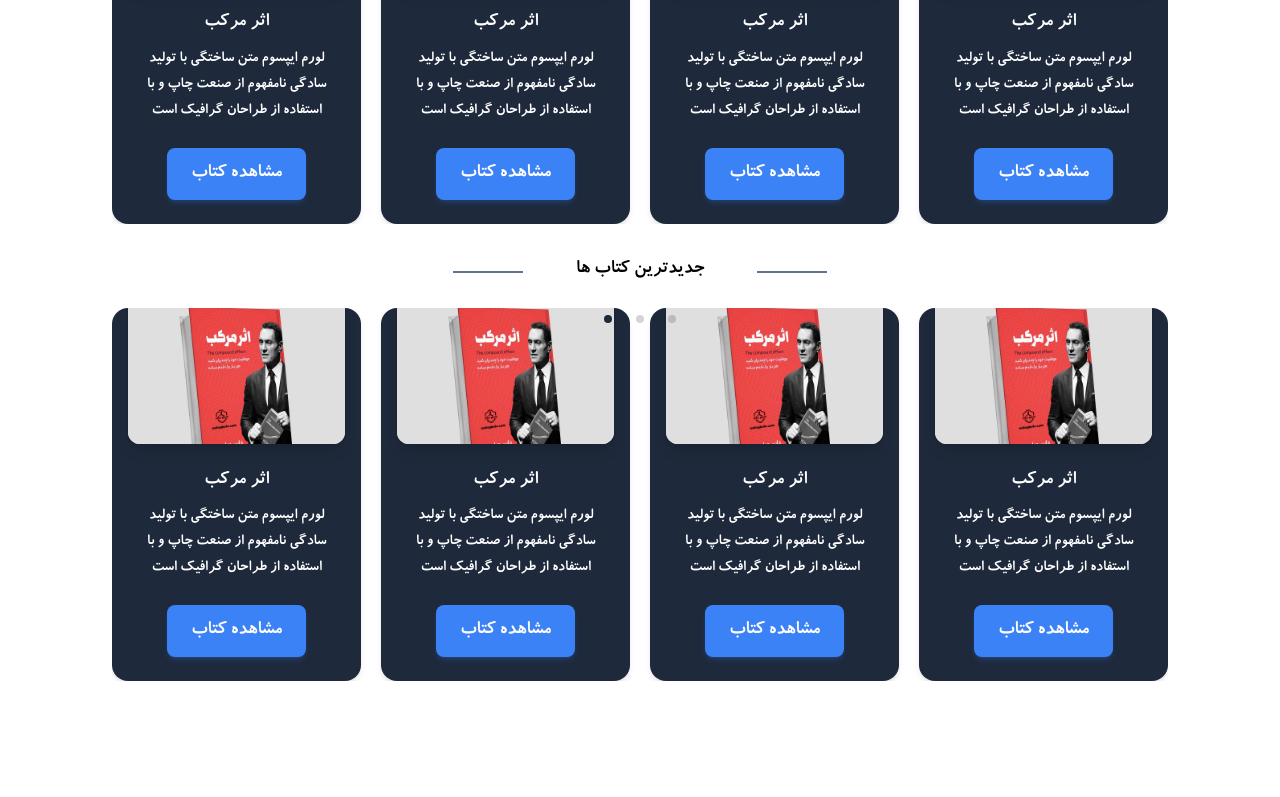
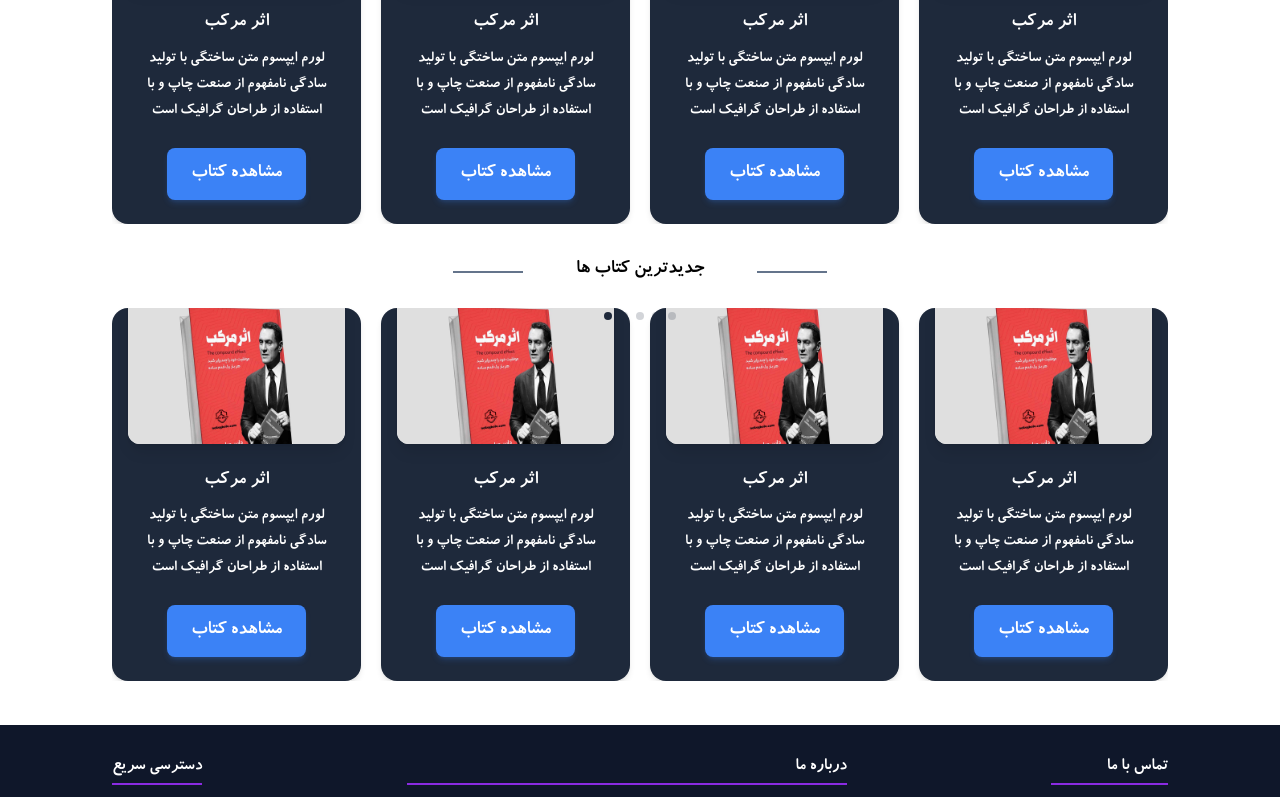
Before and after one commit to amirgh82/Book-Store, a React app: page / in a window 1280 px wide. Shown: the part 2000-2797 px from the top of the page. Before the commit the page ends 2681 px from the top, so only its background shows below. Built offline with nearby package versions, Linux system fonts and the light colour scheme; the HTML template or start-up script is replaced by a standard one.

Commit message:
write footer

```diff
--- a/src/App.css
+++ b/src/App.css
@@ -14,6 +14,11 @@
   src: url(/src/assets/fonts/AGhasem.ttf);
 }
 
+@font-face {
+  font-family: yekan;
+  src: url(/src/assets/fonts/Yekan.ttf);
+}
+
 :root {
   --def-font: font;
   --bg-color: #1e293b;
@@ -28,6 +33,7 @@
   margin-right: auto;
   margin-left: auto;
   text-align: center;
+  font-family: yekan;
 }
 
 @media screen and (max-width: 1268px) {
--- a/src/components/Footer/Footer.css
+++ b/src/components/Footer/Footer.css
@@ -0,0 +1,16 @@
+.footer-title {
+  font-family: var(--def-font);
+  position: relative;
+}
+
+
+
+.footer-title::before {
+  content: '';
+  position: absolute;
+  top: 30px;
+  right: 0;
+  width: 100%;
+  height: 2px;
+  background-color: blueviolet;
+}
--- a/src/components/Footer/Footer.jsx
+++ b/src/components/Footer/Footer.jsx
@@ -1,7 +1,51 @@
 import React from 'react'
 import './Footer.css'
-export default function Footer() {
+import { Link } from 'react-router-dom'
+export default function Footer () {
   return (
-    <div>Footer</div>
+    <footer className='footer mt-11 bg-slate-900 w-full text-white'>
+      <div className='container flex justify-between flex-wrap text-right py-7'>
+        <div className='footer-access'>
+          <h6 className='footer-title text-lg mb-5'>دسترسی سریع</h6>
+          <ul className='footer-access-lists'>
+            <li className='footer-access-list py-1'>
+              <Link to='/' className='footer-access-link hover:text-cyan-500 transition-colors delay-100'>
+                صفحه اصلی
+              </Link>
+            </li>
+            <li className='footer-access-list py-1'>
+              <Link to='/' className='footer-access-link hover:text-cyan-500 transition-colors delay-100'>
+                دسته بندی ها
+              </Link>
+            </li>
+            <li className='footer-access-list py-1'>
+              <Link to='/' className='footer-access-link hover:text-cyan-500 transition-colors delay-100'>
+                ثبت نام / ورود
+              </Link>
+            </li>
+            <li className='footer-access-list py-1'>
+              <Link to='/' className='footer-access-link hover:text-cyan-500 transition-colors delay-100'>
+                تماس با ما
+              </Link>
+            </li>
+          </ul>
+        </div>
+
+        <div className='footer-about w-5/12'>
+          <h6 className='footer-title text-lg mb-5'>درباره ما</h6>
+          <p>
+            لورم ایپسوم متن ساختگی با تولید سادگی نامفهوم از صنعت چاپ و با
+            استفاده از طراحان گرافیک است چاپگرها و متون بلکه روزنامه و مجله در
+            ستون و سطرآنچنان که لازم است و برای شرایط فعلی تکنولوژی مورد نیاز و
+            کاربردهای متنوع با هدف بهبود ابزارهای کاربردی می باشد
+          </p>
+        </div>
+
+        <div className='footer-contact'>
+          <h6 className='footer-title text-lg mb-5'>تماس با ما</h6>
+          <p>تهران - سعادت آباد </p>
+        </div>
+      </div>
+    </footer>
   )
 }
--- a/src/pages/Index/Index.jsx
+++ b/src/pages/Index/Index.jsx
@@ -5,6 +5,7 @@ import Landing from '../../components/Landing/Landing'
 import Category from '../../components/Category/Category'
 import Banner from '../../components/Banner/Banner'
 import SalesSlider from '../../components/SalesSlider/SalesSlider'
+import Footer from '../../components/Footer/Footer'
 
 export default function Index () {
   return (
@@ -15,6 +16,7 @@ export default function Index () {
       <Banner />
       <SalesSlider componentTitle='پرفروش ترین کتاب ها' />
       <SalesSlider componentTitle='جدیدترین کتاب ها' />
+      <Footer />
     </>
   )
 }
```
